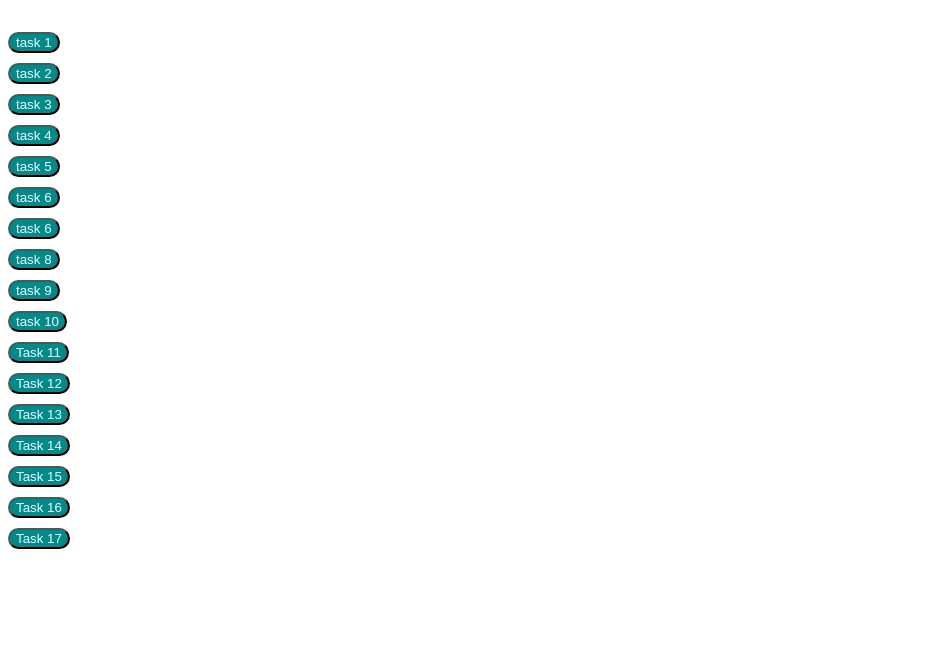
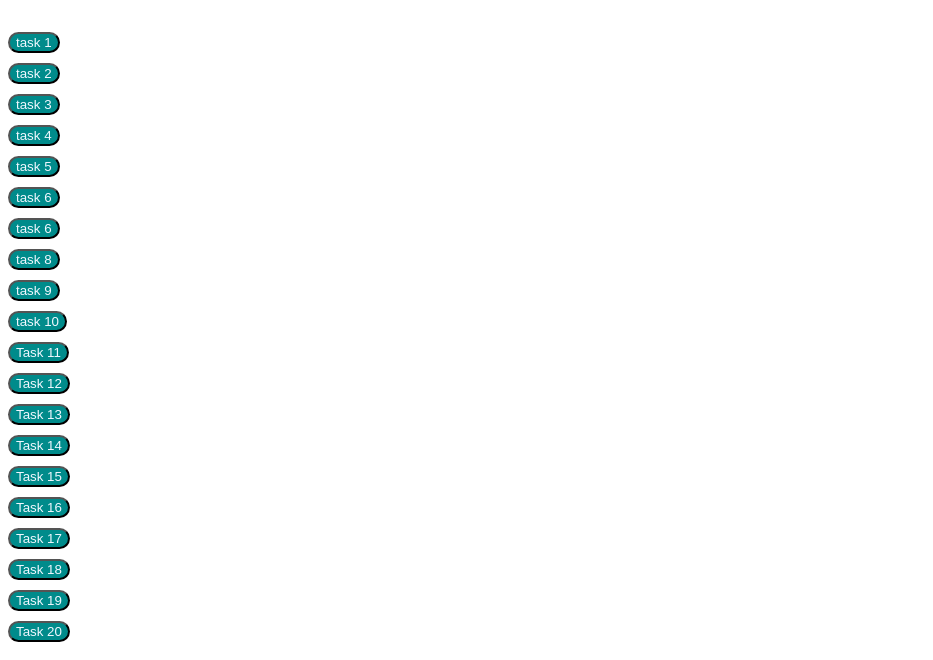
Before and after one commit to rama4257v/newproject, a plain HTML site: page index.html in a window 1280 px wide. Shown: the part 602-1262 px from the top of the page, without its empty margins (0-933 px from the left). Before the commit the page ends 1169 px from the top, so only its background shows below. Drawn offline with Linux system fonts and the light colour scheme.

Commit message:
Add files via upload

```diff
--- a/index.html
+++ b/index.html
@@ -55,6 +55,9 @@
     <a href="./files/colouranimation.html"><button class="ach">Task 15</button></a><br>
     <a href="./files/combine.html"><button class="ach">Task 16</button></a><br>
     <a href="./files/template.html"><button class="ach">Task 17</button></a><br>
+    <a href="./files/gridimg.html"><button class="ach">Task 18</button></a><br>
+    <a href="./files/responsivetemplate.html"><button class="ach">Task 19</button></a><br>
+    <a href="./files/gradient.html"><button class="ach">Task 20</button></a><br>
 
 
 </body>
```
